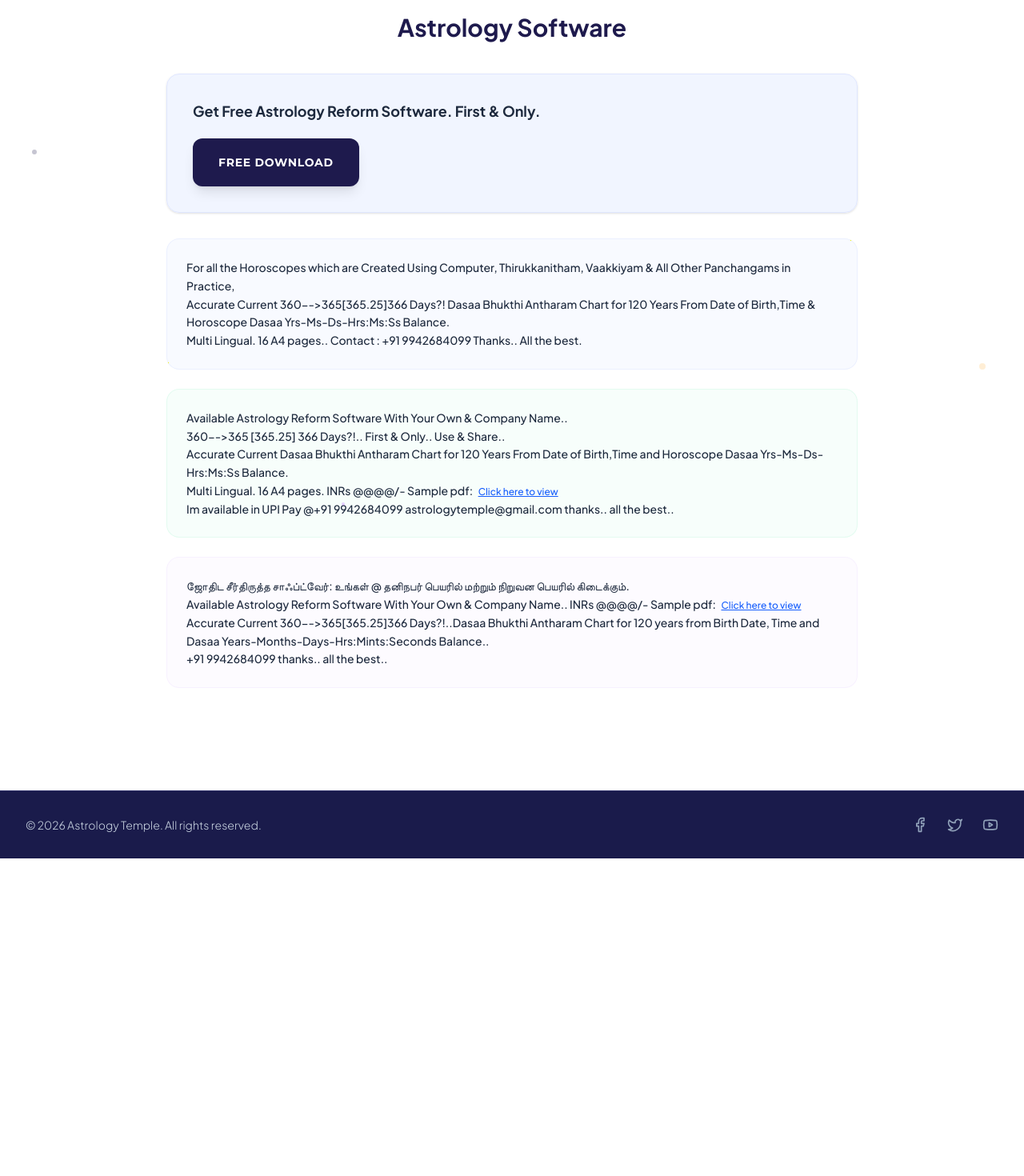
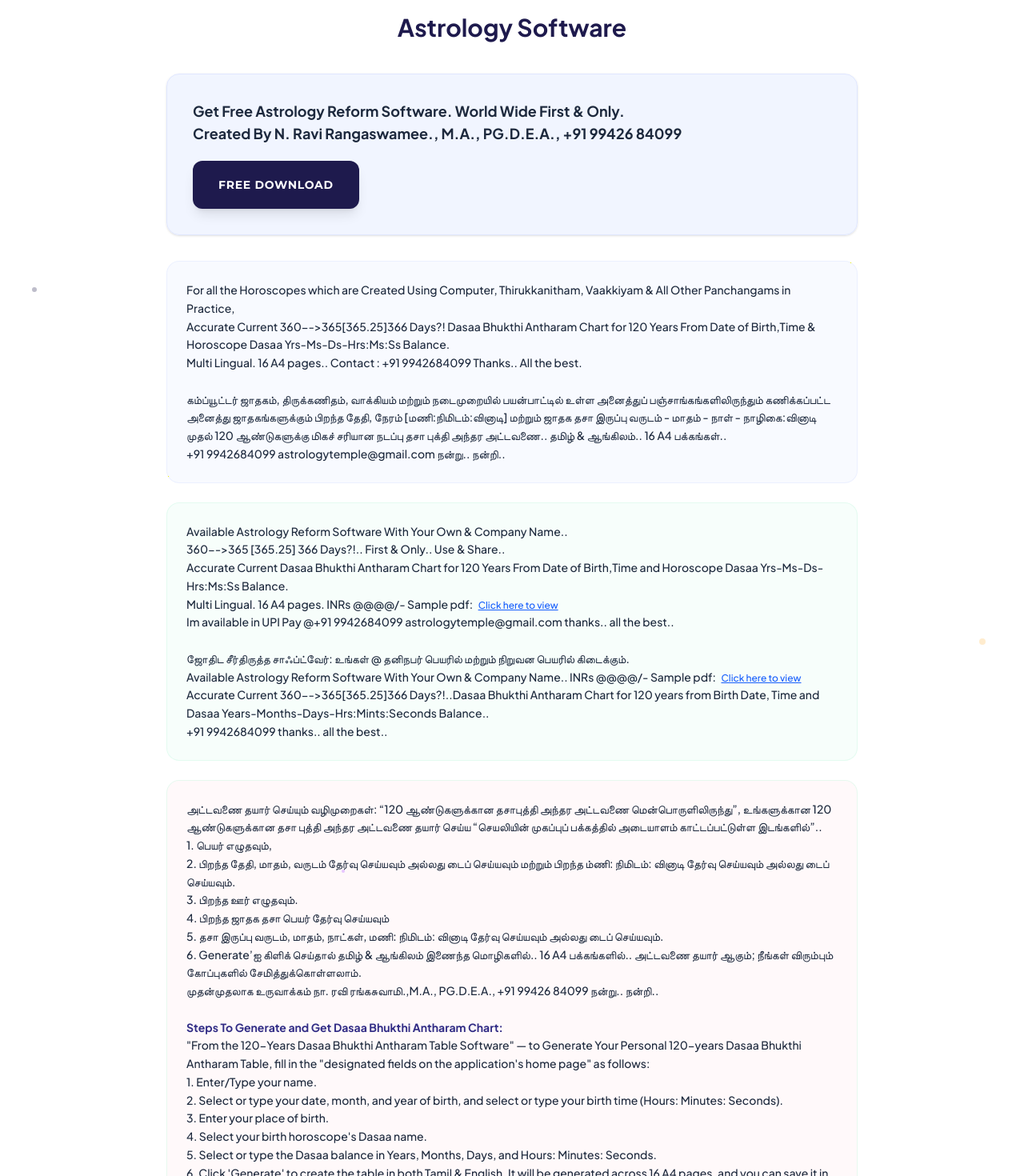
Before and after one commit to astrologytemple-2026/astrology-temple-website, a React (Vite) app: page /software in a window 1280 px wide. Shown: the part 160-1630 px from the top of the page at 80% size. Before the commit the page ends 1233 px from the top, so only its background shows below. Built offline with nearby package versions, Linux system fonts and the light colour scheme.

Commit message:
Remove ParikaaramRemedy page

```diff
--- a/src/App.tsx
+++ b/src/App.tsx
@@ -10,7 +10,6 @@
 import Numerology from "./pages/Numerology";
 import Vaasthu from "./pages/Vaasthu";
 import MarriageMatching from "./pages/MarriageMatching";
-import ParikaaramRemedy from "./pages/ParikaaramRemedy";
 import NewBornBaby from "./pages/NewBornBaby";
 import AuspiciousDate from "./pages/AuspiciousDate";
 import FreePanchangam from "./pages/FreePanchangam";
@@ -84,8 +83,6 @@
               <Vaasthu />
             ) : currentPath === '/marriage-matching' ? (
               <MarriageMatching />
-            ) : currentPath === '/parikaaram-remedy' ? (
-              <ParikaaramRemedy />
             ) : currentPath === '/new-born-baby' ? (
               <NewBornBaby />
             ) : currentPath === '/auspicious-date-selections' ? (
--- a/src/components/Header.tsx
+++ b/src/components/Header.tsx
@@ -51,7 +51,6 @@
         { label: "Numerology / Nameology / Phonology / Scriptology", href: "/numerology" },
         { label: "Vaasthu", href: "/vaasthu" },
         { label: "Marriage Matching", href: "/marriage-matching" },
-        { label: "Parikaaram @ Remedy", href: "#" },
         { label: "New Born Baby", href: "/new-born-baby" },
         { label: "Auspicious Date Selections", href: "/auspicious-date-selections" }
       ]
--- a/src/pages/ParikaaramRemedy.tsx
+++ /dev/null
@@ -1,19 +0,0 @@
-import React from 'react';
-
-export default function ParikaaramRemedy() {
-  return (
-    <div className="text-left max-w-4xl mx-auto space-y-8 pt-8 pb-16 px-4">
-      <div className="text-center mb-10">
-        <h2 className="text-3xl font-bold text-indigo-950 font-cinzel mb-4">Parikaaram @ Remedy</h2>
-        <p className="text-slate-600 max-w-2xl mx-auto">
-          Welcome to the Parikaaram and Remedy consultations page. Add your specific content, detailed service descriptions, and other information here.
-        </p>
-      </div>
-      <div className="flex justify-center mt-8">
-        <button className="px-8 py-3 bg-primary hover:bg-primary-light text-white rounded-xl text-sm font-bold uppercase tracking-wider shadow-lg transition-all cursor-pointer">
-          Book Consultation
-        </button>
-      </div>
-    </div>
-  );
-}
--- a/src/pages/Software.tsx
+++ b/src/pages/Software.tsx
@@ -8,7 +8,7 @@
       </div>
 
       <div className="bg-indigo-50/80 p-8 rounded-2xl border border-indigo-100 flex flex-col items-start gap-5 shadow-sm mb-8">
-        <strong className="text-slate-800 text-lg">Get Free Astrology Reform Software. First & Only.</strong>
+        <strong className="text-slate-800 text-lg">Get Free Astrology Reform Software. World Wide First & Only. <br className="hidden md:block" /> <br className="md:hidden" /> Created By N. Ravi Rangaswamee., M.A., PG.D.E.A., +91 99426 84099 </strong>
         <a href="https://drive.google.com/file/d/12s7ToCwGMd59wAj1se6Uz8yoklvqcax7/view?usp=sharing" target="_blank" rel="noreferrer"
           className="inline-flex items-center justify-center gap-2 px-8 py-5 bg-indigo-950 hover:bg-slate-900 text-white rounded-xl text-sm font-bold uppercase tracking-wider shadow-lg hover:shadow-indigo-950/20 transition-all font-keepcalm cursor-pointer">
           Free Download
@@ -20,19 +20,39 @@
           <p>
             For all the Horoscopes which are Created Using Computer, Thirukkanitham, Vaakkiyam &amp; All Other Panchangams in Practice, <br className="hidden md:block" /> <br className="md:hidden" /> Accurate Current 360--&gt;365[365.25]366 Days?! Dasaa Bhukthi Antharam Chart for 120 Years From Date of Birth,Time &amp; Horoscope Dasaa Yrs-Ms-Ds-Hrs:Ms:Ss Balance. <br className="hidden md:block" /> <br className="md:hidden" /> Multi Lingual. 16 A4 pages.. Contact : +91 9942684099 Thanks.. All the best.
           </p>
+          <br className="hidden md:block" /> <br className="md:hidden" />
+          <p>
+            கம்ப்யூட்டர் ஜாதகம், திருக்கணிதம், வாக்கியம் மற்றும் நடைமுறையில் பயன்பாட்டில் உள்ள அனைத்துப் பஞ்சாங்கங்களிலிருந்தும் கணிக்கப்பட்ட அனைத்து ஜாதகங்களுக்கும் பிறந்த தேதி, நேரம் [மணி:நிமிடம்:வினாடி] மற்றும் ஜாதக தசா இருப்பு வருடம் - மாதம் - நாள் - நாழிகை:வினாடி முதல் 120 ஆண்டுகளுக்கு மிகச் சரியான நடப்பு தசா புக்தி அந்தர அட்டவணை.. தமிழ் & ஆங்கிலம்.. 16 A4 பக்கங்கள்..  <br className="hidden md:block" /> <br className="md:hidden" /> +91 9942684099  astrologytemple@gmail.com  நன்று.. நன்றி..</p>
         </div>
 
         <div className="bg-emerald-50/40 p-6 rounded-2xl border border-emerald-100/50">
           <p>
             Available Astrology Reform Software With Your Own &amp; Company Name.. <br className="hidden md:block" /> <br className="md:hidden" /> 360--&gt;365 [365.25] 366 Days?!.. First &amp; Only.. Use &amp; Share.. <br className="hidden md:block" /> <br className="md:hidden" /> Accurate Current Dasaa Bhukthi Antharam Chart for 120 Years From Date of Birth,Time and Horoscope Dasaa Yrs-Ms-Ds-Hrs:Ms:Ss Balance. <br className="hidden md:block" /> <br className="md:hidden" /> Multi Lingual. 16 A4 pages. INRs @@@@/- Sample pdf: <a href="https://drive.google.com/file/d/1ZyQHq9J2QEGffedkcsCJIVBKybZ9kHxe/view?usp=sharing" target="_blank" rel="noreferrer" className="text-xs text-blue-600 hover:text-blue-800 underline ml-1">Click here to view</a> <br className="hidden md:block" /> <br className="md:hidden" /> Im available in UPI Pay @+91 9942684099 astrologytemple@gmail.com thanks.. all the best..
-          </p>
-        </div>
-
-        <div className="bg-purple-50/40 p-6 rounded-2xl border border-purple-100/50">
-          <p>
+          </p> <br className="hidden md:block" /> <br className="md:hidden" /> <p>
             ஜோதிட சீர்திருத்த சாஃப்ட்வேர்: உங்கள் @ தனிநபர் பெயரில் மற்றும் நிறுவன பெயரில் கிடைக்கும். <br className="hidden md:block" /> <br className="md:hidden" /> Available Astrology Reform Software With Your Own &amp; Company Name.. INRs @@@@/- Sample pdf: <a href="https://drive.google.com/file/d/1ZyQHq9J2QEGffedkcsCJIVBKybZ9kHxe/view?usp=sharing" target="_blank" rel="noreferrer" className="text-xs text-blue-600 hover:text-blue-800 underline ml-1">Click here to view</a> <br className="hidden md:block" /> <br className="md:hidden" /> Accurate Current 360--&gt;365[365.25]366 Days?!..Dasaa Bhukthi Antharam Chart for 120 years from Birth Date, Time and Dasaa Years-Months-Days-Hrs:Mints:Seconds Balance.. <br className="hidden md:block" /> <br className="md:hidden" /> +91 9942684099 thanks.. all the best..
           </p>
         </div>
+        <div className="bg-rose-50/40 p-6 rounded-2xl border border-emerald-100/50">
+          <p>
+            அட்டவணை தயார் செய்யும் வழிமுறைகள்:
+
+            “120 ஆண்டுகளுக்கான தசாபுத்தி அந்தர அட்டவணை மென்பொருளிலிருந்து”,
+            உங்களுக்கான 120 ஆண்டுகளுக்கான தசா புத்தி அந்தர அட்டவணை தயார் செய்ய “செயலியின் முகப்புப் பக்கத்தில் அடையாளம் காட்டப்பட்டுள்ள இடங்களில்”.. <br className="hidden md:block" /> <br className="md:hidden" /> 1. பெயர் எழுதவும், <br className="hidden md:block" /> <br className="md:hidden" /> 2. பிறந்த தேதி, மாதம், வருடம் தேர்வு செய்யவும் அல்லது டைப் செய்யவும் மற்றும் பிறந்த ம்ணி: நிமிடம்: வினாடி தேர்வு செய்யவும் அல்லது டைப் செய்யவும். <br className="hidden md:block" /> <br className="md:hidden" /> 3. பிறந்த ஊர் எழுதவும். <br className="hidden md:block" /> <br className="md:hidden" /> 4. பிறந்த ஜாதக தசா பெயர் தேர்வு செய்யவும் <br className="hidden md:block" /> <br className="md:hidden" /> 5. தசா இருப்பு வருடம், மாதம், நாட்கள், மணி: நிமிடம்: வினாடி தேர்வு செய்யவும் அல்லது டைப் செய்யவும். <br className="hidden md:block" /> <br className="md:hidden" /> 6. Generate’ஐ கிளிக் செய்தால் தமிழ் & ஆங்கிலம் இணைந்த மொழிகளில்.. 16 A4 பக்கங்களில்.. அட்டவணை தயார் ஆகும்; நீங்கள் விரும்பும் கோப்புகளில் சேமித்துக்கொள்ளலாம்.   <br className="hidden md:block" /> <br className="md:hidden" /> முதன்முதலாக உருவாக்கம் நா. ரவி ரங்கசுவாமி.,M.A., PG.D.E.A., +91 99426 84099 நன்று.. நன்றி..      </p>
+          <p>  <br className="hidden md:block" /> <br className="md:hidden" /> <span className="font-bold text-indigo-900 text-sm">Steps To Generate and Get Dasaa Bhukthi Antharam Chart: </span> <br className="hidden md:block" /> <br className="md:hidden" />
+            "From the 120-Years Dasaa Bhukthi Antharam Table Software" — to Generate Your Personal 120-years Dasaa Bhukthi Antharam Table, fill in the "designated fields on the application's home page" as follows: <br className="hidden md:block" /> <br className="md:hidden" />
+
+            1. Enter/Type your name. <br className="hidden md:block" /> <br className="md:hidden" />
+            2. Select or type your date, month, and year of birth, and select or type your birth time (Hours: Minutes: Seconds). <br className="hidden md:block" /> <br className="md:hidden" />
+            3. Enter your place of birth. <br className="hidden md:block" /> <br className="md:hidden" />
+            4. Select your birth horoscope's Dasaa name. <br className="hidden md:block" /> <br className="md:hidden" />
+            5. Select or type the Dasaa balance in Years, Months, Days, and Hours: Minutes: Seconds. <br className="hidden md:block" /> <br className="md:hidden" />
+            6. Click 'Generate' to create the table in both Tamil & English. It will be generated across 16 A4 pages, and you can save it in your Preferred Directory. <br className="hidden md:block" /> <br className="md:hidden" />
+
+            World Wide First & Only...
+            Created By N. Ravi Rangaswamee.,  M.A., PG.D.E.A.,   | +91 99426 84099..
+            Thanks.. All the Best..</p>
+        </div>
+
       </div>
     </div>
   );
```
Also changed, not shown: src/pages/Home.tsx (+0 -12 lines).
